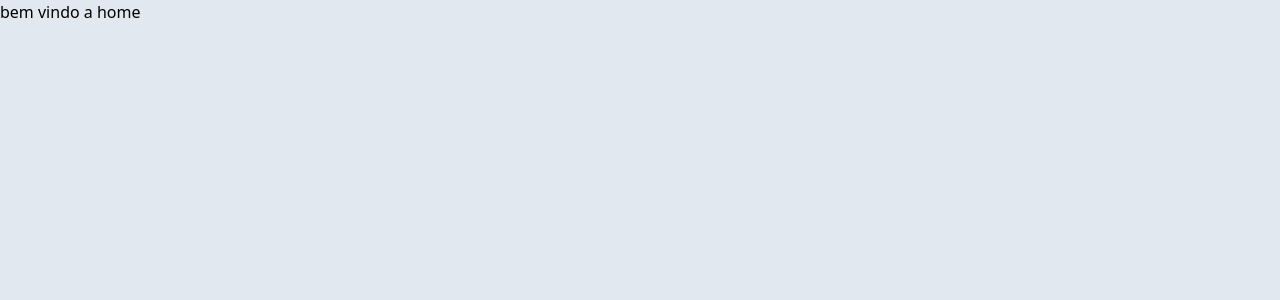
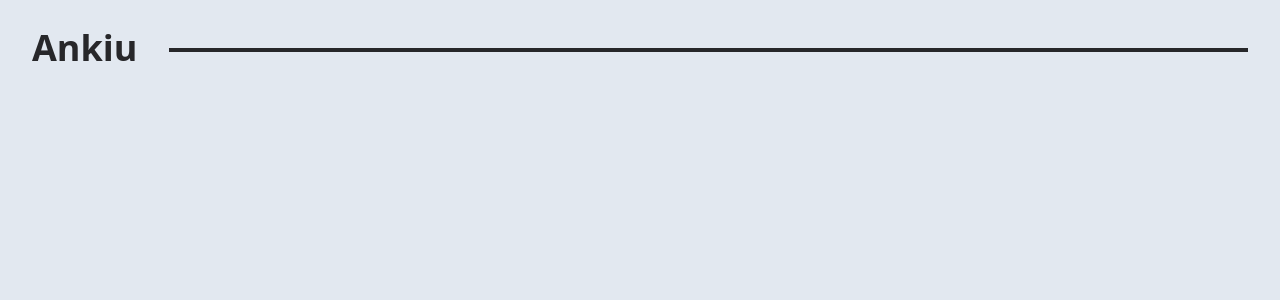
Before and after one commit to Dan0Silva/ankiu, a React (Vite) app in the folder frontend/: page /home in a window 1280 px wide. Shown: the top 300 px of the page. Built offline with nearby package versions, Linux system fonts and the light colour scheme.

Commit message:
creating login validation example

```diff
--- a/frontend/src/scenes/Home/index.tsx
+++ b/frontend/src/scenes/Home/index.tsx
@@ -1,9 +1,10 @@
 import React from 'react';
+import Header from '../../components/Header';
 
 export default () => {
   return (
     <div>
-      <p>bem vindo a home</p>
+      <Header />
     </div>
   );
 };
```
